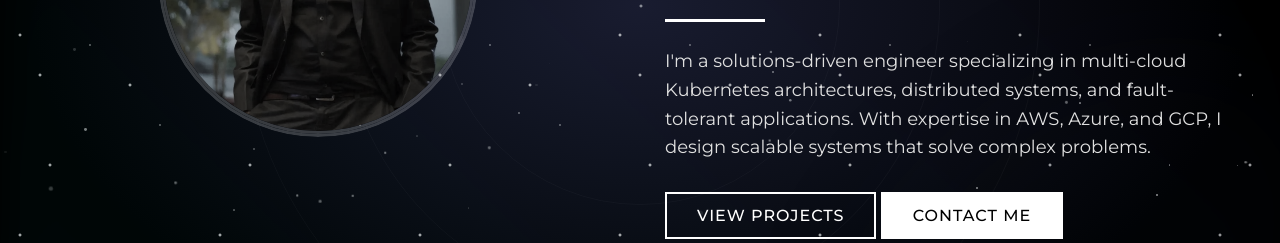
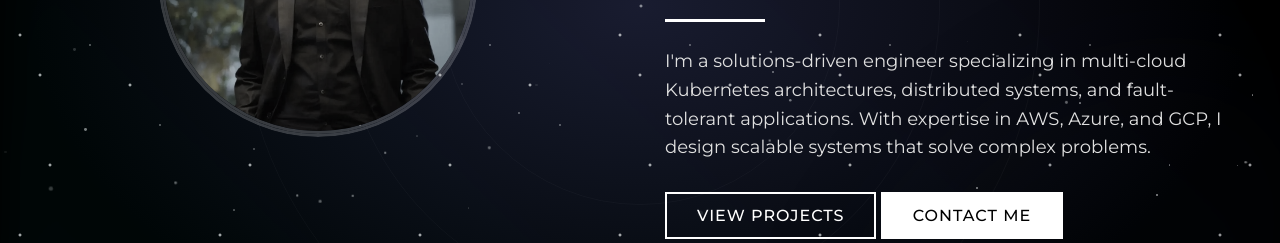
Before and after one commit to Prabhudatta3004/Portfolio_2.0, a plain HTML site: page index.html in a window 1280 px wide. Shown: the part 395-638 px from the top of the page. Drawn offline with nearby package versions, Linux system fonts and the light colour scheme; animation ran at ten frames a second.

Commit message:
Fix: Center profile image in circle using object-position for better fit

```diff
--- a/assets/css/style.css
+++ b/assets/css/style.css
@@ -257,6 +257,7 @@ nav.scrolled {
     height: 100% !important;
     border-radius: 50% !important;
     object-fit: cover !important;
+    object-position: top center !important;
     display: block !important;
 }
 
```
